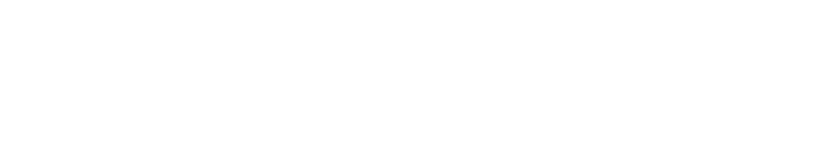
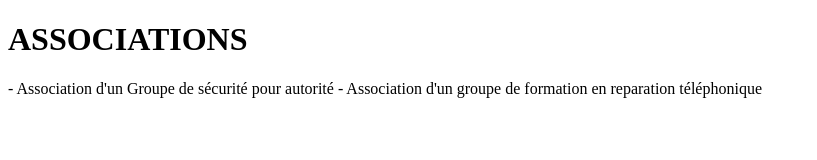
Before and after one commit to Dornel21/git-mon-cv, a plain HTML site: page index.html in a window 1280 px wide. Shown: the whole page, without its empty margins (0-817 px from the left). Drawn offline with Linux system fonts and the light colour scheme.

Commit message:
mise en place de la section associations

```diff
--- a/index.html
+++ b/index.html
@@ -5,6 +5,9 @@
   </head>
 
   <body>
+            <h1>ASSOCIATIONS</h1>
+    - Association d'un Groupe de sécurité pour autorité
+    - Association d'un groupe de formation en reparation téléphonique
   </body>
 
 </html>
```
